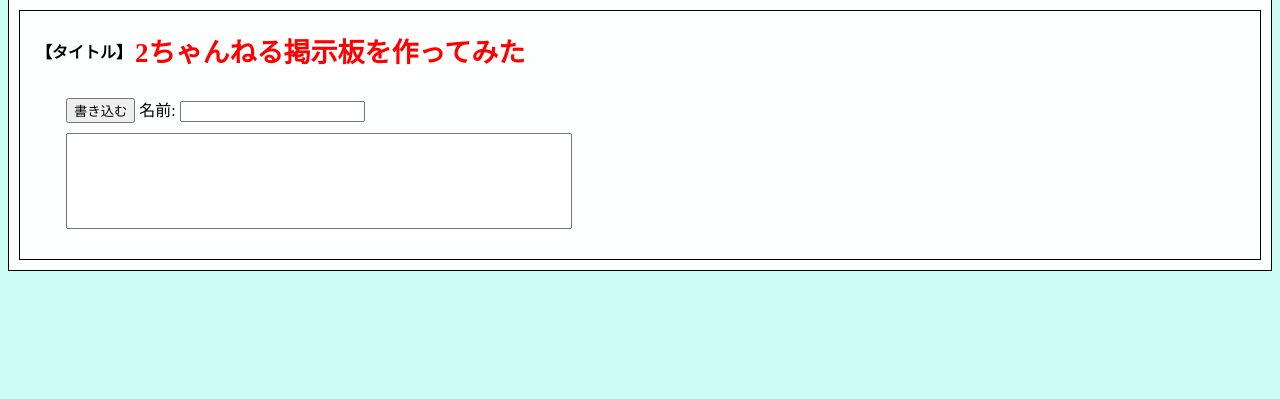
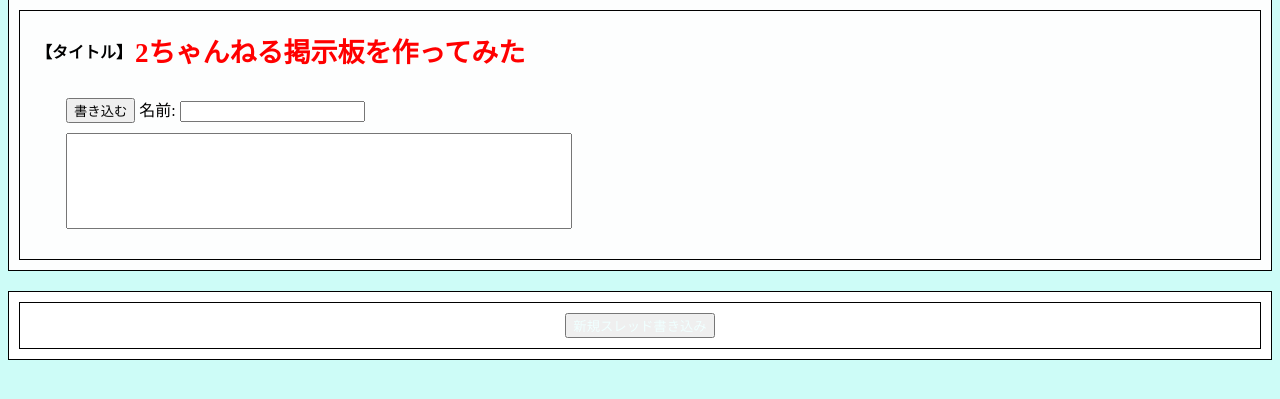
Before and after one commit to Yuto299/2chan-bbs, a PHP site: page / in a window 1280 px wide. Shown: the part 106-505 px from the top of the page. Run offline with PHP 8.4, Linux system fonts and the light colour scheme; data that the repository does not hold is empty.

Commit message:
先に進もう

```diff
--- a/app/parts/commentForm.php
+++ b/app/parts/commentForm.php
@@ -7,4 +7,4 @@
         <div>
           <textarea class="commentTextArea" name="body"></textarea>
         </div>
-      </form>
+</form>
--- a/app/parts/header.php
+++ b/app/parts/header.php
@@ -1,4 +1,4 @@
 <header>
     <h1 class='title'>2ちゃんねる掲示板</h1>
     <hr>
-  </header>
+</header>
--- /dev/null
+++ b/app/parts/newThreadButton.php
@@ -0,0 +1,5 @@
+<div class='newThreadWrapper'>
+  <div class='newChildThreadWrapper'>
+    <button><a href="app/pages/createThread.php">新規スレッド書き込み</a></button>
+  </div>
+</div>
--- a/assets/css/style.css
+++ b/assets/css/style.css
@@ -70,3 +70,24 @@ section .comment {
 .errorMessage {
   color: red;
 }
+
+.newThreadWrapper {
+  background-color: white;
+  padding: 10px;
+  max-width: 1300px;
+  margin: 0 auto;
+  border: 1px solid black;
+  margin-bottom: 20px;
+}
+
+.newChildThreadWrapper {
+  text-align: center;
+  padding: 10px;
+  border: 1px solid black;
+}
+
+.newChildThreadWrapper button a {
+  width: 150px;
+  color: azure;
+  text-decoration: none;
+}
--- a/index.php
+++ b/index.php
@@ -14,10 +14,8 @@ include_once('./app/database/connect.php');
 </head>
 <body>
   <?php include('app/parts/header.php'); ?>
-
   <?php include('app/parts/validation.php'); ?>
-
-  <!-- スレッドエリア -->
   <?php include('app/parts/thread.php'); ?>
+  <?php include('app/parts/newThreadButton.php'); ?>
 </body>
 </html>
```
Also changed, not shown: app/pages/createThread.php (added, +19 -0 lines).
